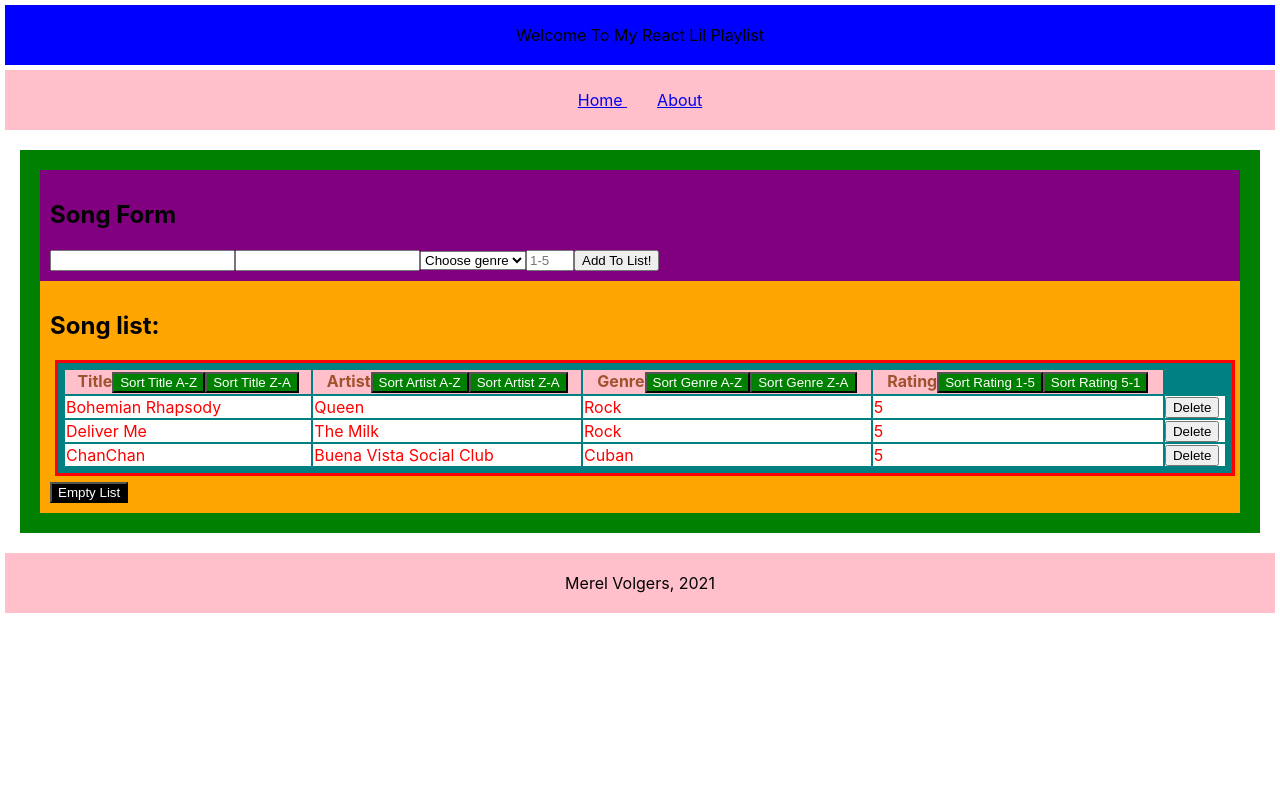
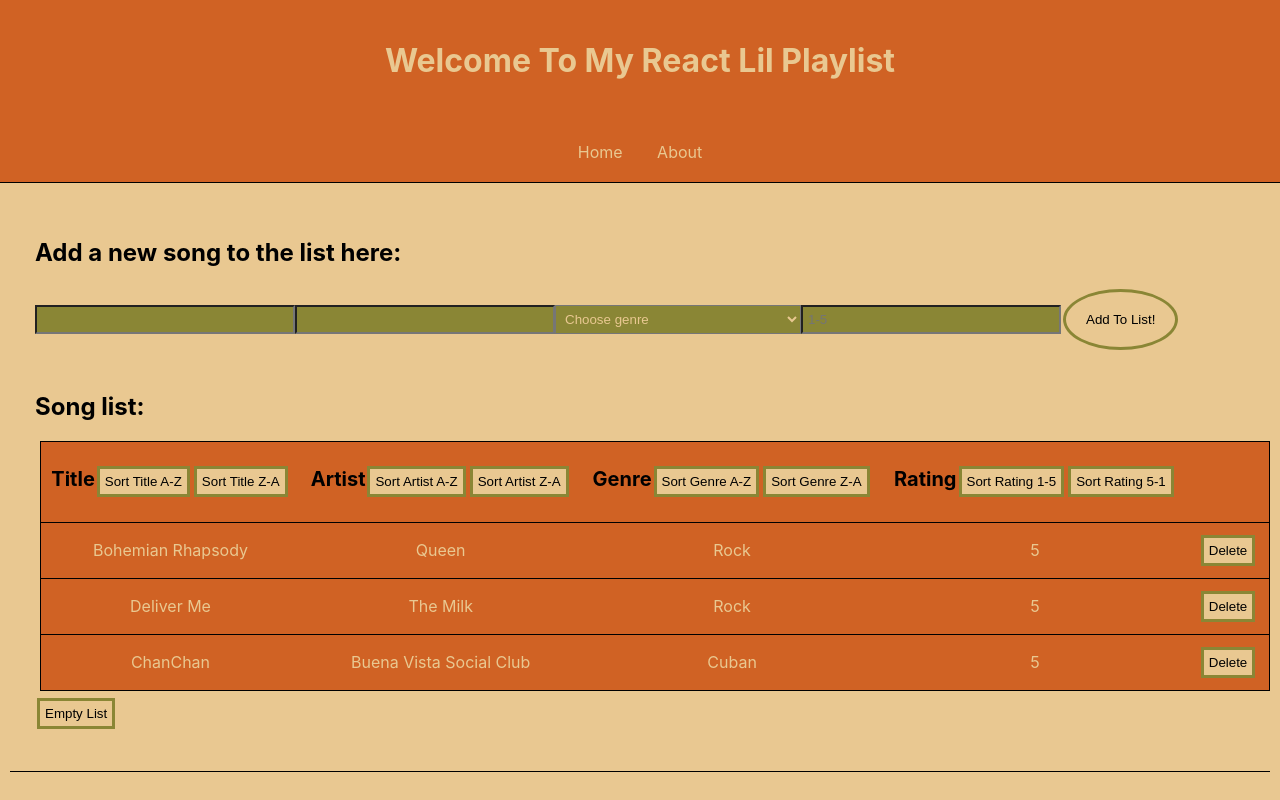
Before and after one commit to MerelVolgers/React-Lil-Playlist, a React (Create React App) app in the folder react-lil-playlist/: page / in a window 1280 px wide. Shown: the top 800 px of the page. Built offline with nearby package versions, Linux system fonts and the light colour scheme.

Commit message:
with styling

```diff
--- a/react-lil-playlist/src/App.css
+++ b/react-lil-playlist/src/App.css
@@ -1,84 +1,123 @@
+.App{
+    background-color: #E9C891;
+    height: 100%;
+}
+
 .header{
-    background-color: blue;
-    margin: 5px;
+    background-color: #D06224;
     padding: 20px;
     text-align: center;
+    color: #E9C891;
 }
 
 .navigation{
-    background-color: pink;
-    margin: 5px;
     padding: 20px;
     text-align: center;
+    border-bottom: 1px solid black;
+    background-color: #D06224;
 }
 
 .nav-link {
     padding:10px;
     margin: 5px;
+    color: #E9C891;
+    text-decoration: none;
+}
+
+.nav-link:hover{
+    background-color: #8A8635;
 }
 
 .song-container{
-    background-color: green;
-    margin: 20px;
+    margin: 5px;
     padding: 20px;
+    background-color: #E9C891;
 }
 
 .songForm {
-    background-color: purple;
     padding: 10px;
+    width: 100%;
+}
+
+.input{
+    padding: 5px;
+    min-width: 20%;
+    background-color: #8A8635;
+    color:#E9C891;
+}
+
+.button-new-input{
+    padding: 20px;
+    margin: 2px;
+    border:solid;
+    border-color: #8A8635;
+    background-color: #E9C891;
+    border-radius: 80%;
+}
+
+.button-new-input:hover{
+    background-color: #8A8635;
 }
 
 .songList{
-    background-color: orange;
     list-style-type: none;
     padding:10px;
-}
-
-.song-header{
-    background-color: royalblue;
+    width: 100%;
 }
 
 .table{
     margin: 5px;
     padding: 5px;
-    border: red;
-    border-style: solid;
-    background-color: teal;
+    width: 100%;
+    border: 1px solid black;
+    border-collapse: collapse;
+    background-color: #D06224;
 }
 
-.table-head{
-    background-color: pink;
+th, td{
+    border-bottom: 1px solid black;
+    padding: 5px;
+    text-align: center;
+    vertical-align: middle;
 }
 
-.table-head-row{
-    color:sienna;
+th{
+    height: 70px;
+    font-size: 20px;
+    background-color: #D06224;
+}
+
+td{
+    padding: 10px;
+    font-size: 16px;
+}
+
+tr:hover{
+    background-color: #8A8635;
 }
 
 .table-body{
-    color:red;
+    color: #E9C891;
 }
 
-.singleItem{
-    background-color: white;
-    border:double;
-    margin: 5px;
+.button{
     padding: 5px;
-    min-height: 20px;
+    margin: 2px;
+    border:solid;
+    border-color: #8A8635;
+    background-color: #E9C891;
 }
 
-.sort-button{
-    background-color: green;
-    color:white;
-}
-
-.empty-list-button{
-    background-color: black;
-    color:white;
+.button:hover{
+    background-color: #8A8635;
 }
 
 .footer{
-    background-color: pink;
-    margin: 5px;
-    padding: 20px;
+    margin: 10px;
+    padding: 40px;
     text-align: center;
+    color: #E9C891;
+    color: #D06224;
+    border-top: 1px black solid;
+    min-height: 100px;
 }
--- a/react-lil-playlist/src/components/Header.js
+++ b/react-lil-playlist/src/components/Header.js
@@ -3,7 +3,7 @@ import React from "react"
 function Header () {
     return(
         <div className="header">
-            Welcome To My React Lil Playlist
+            <h1> Welcome To My React Lil Playlist </h1>
         </div>
     )
 }
--- a/react-lil-playlist/src/components/SongForm.js
+++ b/react-lil-playlist/src/components/SongForm.js
@@ -33,7 +33,7 @@ class SongForm extends React.Component {
     render() {
         return(
             <div className= "songForm">
-                <h2> Song Form </h2>
+                <h2> Add a new song to the list here: </h2>
 
                 <form className="songs-input" style={{width: "100%"}} onSubmit={this.onSubmit}>
                     <input
@@ -42,6 +42,7 @@ class SongForm extends React.Component {
                         name = "title"
                         placeholder = "Type title here..."
                         onChange = {this.onInput}
+                        className = "input"
                     />
 
                     <input
@@ -50,12 +51,14 @@ class SongForm extends React.Component {
                         name = "artist"
                         placeholder = "Type artist here..."
                         onChange = {this.onInput}
+                        className = "input"
                     />
 
                     <select
                         value = {this.state.genre}
                         name = "genre"
                         onChange = {this.onInput}
+                        className = "input"
                     >
                         <option value= "choose"> Choose genre </option>
                         <option value= "Pop"> Pop </option>
@@ -73,6 +76,7 @@ class SongForm extends React.Component {
                         max = "5"
                         placeholder="1-5"
                         onChange = {this.onInput}
+                        className = "input"
                     />
 
                     <button className = "button-new-input" type="submit"> Add To List! </button>
--- a/react-lil-playlist/src/components/SongItem.js
+++ b/react-lil-playlist/src/components/SongItem.js
@@ -4,7 +4,6 @@ function SongItem ({id, title, artist, genre, rating, deleteSong}) {
 
     return(
         <tr
-            className = "singleItem"
             key = {id}
         >
             <td> {title || ""} </td>
@@ -12,7 +11,7 @@ function SongItem ({id, title, artist, genre, rating, deleteSong}) {
             <td> {genre || ""}  </td>
             <td> {rating || ""}  </td>
 
-            <button className="delete-song" onClick={ () => {deleteSong(id)} }> Delete </button>
+            <td> <button className="button" onClick={ () => {deleteSong(id)} }> Delete </button> </td>
         </tr>
     )
 }
--- a/react-lil-playlist/src/components/SongList.js
+++ b/react-lil-playlist/src/components/SongList.js
@@ -19,23 +19,27 @@ function SongList ({songs, addSong, emptyList, deleteSong, sortByAZ, sortByZA})
         <div className="songList">
             <h2> Song list: </h2>
 
-            <table style={{width: "100%"}} className= "table">
+            <table className= "table">
                 <thead className="table-head">
+
                     <th className="table-head-row" > Title
-                        <button type="submit" className="sort-button" onClick= { () => {sortByAZ("title")} }> Sort Title A-Z </button>
-                        <button type="submit" className="sort-button" onClick= { () => {sortByZA("title")} }> Sort Title Z-A </button></th>
+                        <button type="submit" className="button" onClick= { () => {sortByAZ("title")} }> Sort Title A-Z </button>
+                        <button type="submit" className="button" onClick= { () => {sortByZA("title")} }> Sort Title Z-A </button></th>
 
                     <th className="table-head-row"> Artist
-                        <button type="submit" className="sort-button" onClick= { () => {sortByAZ("artist")} }> Sort Artist A-Z </button>
-                        <button type="submit" className="sort-button" onClick= { () => {sortByZA("artist")} }> Sort Artist Z-A </button></th>
+                        <button type="submit" className="button" onClick= { () => {sortByAZ("artist")} }> Sort Artist A-Z </button>
+                        <button type="submit" className="button" onClick= { () => {sortByZA("artist")} }> Sort Artist Z-A </button></th>
 
                     <th className="table-head-row"> Genre
-                        <button type="submit" className="sort-button" onClick= { () => {sortByAZ("genre")} }> Sort Genre A-Z </button>
-                        <button type="submit" className="sort-button" onClick= { () => {sortByZA("genre")} }> Sort Genre Z-A </button></th>
+                        <button type="submit" className="button" onClick= { () => {sortByAZ("genre")} }> Sort Genre A-Z </button>
+                        <button type="submit" className="button" onClick= { () => {sortByZA("genre")} }> Sort Genre Z-A </button></th>
 
                     <th className="table-head-row"> Rating
-                        <button type="submit" className="sort-button" onClick= { () => {sortByAZ("rating")} }> Sort Rating 1-5 </button>
-                        <button type="submit" className="sort-button" onClick= { () => {sortByZA("rating")} }> Sort Rating 5-1 </button></th>
+                        <button type="submit" className="button" onClick= { () => {sortByAZ("rating")} }> Sort Rating 1-5 </button>
+                        <button type="submit" className="button" onClick= { () => {sortByZA("rating")} }> Sort Rating 5-1 </button></th>
+
+                    <th></th>
+
                 </thead>
 
                 <tbody className="table-body">
@@ -43,7 +47,7 @@ function SongList ({songs, addSong, emptyList, deleteSong, sortByAZ, sortByZA})
                 </tbody>
             </table>
 
-            <button onClick={emptyList} className="empty-list-button"> Empty List </button>
+            <button onClick={emptyList} className="button"> Empty List </button>
         </div>
     )
 }
```
